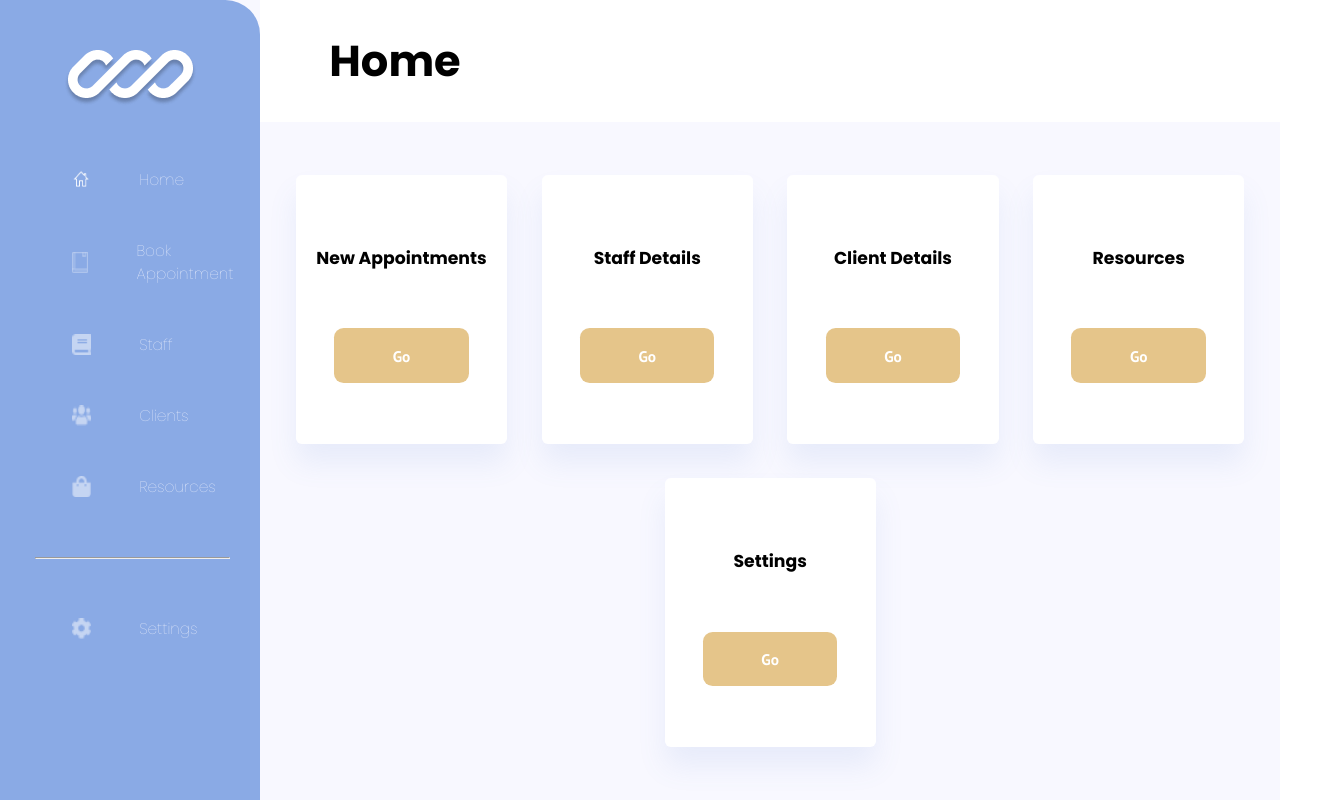
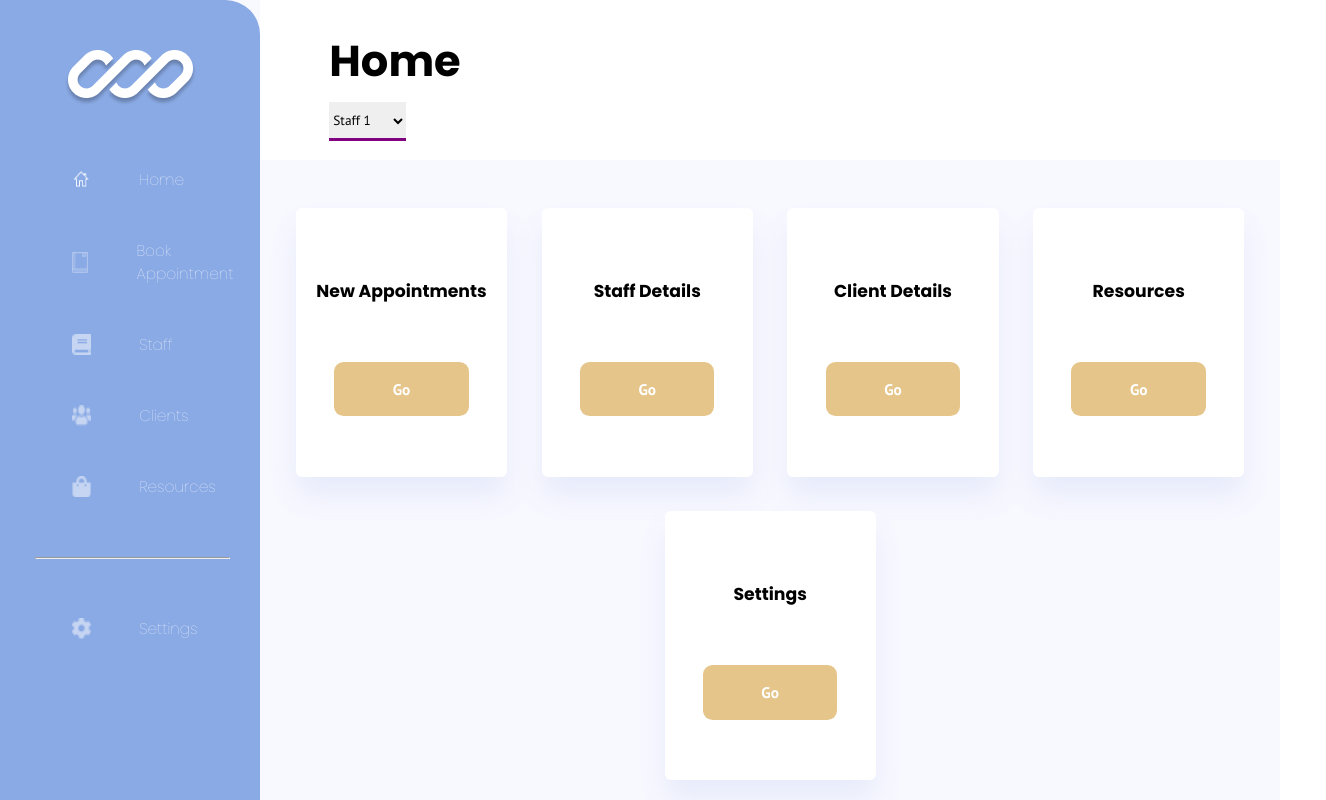
Before and after one commit to nology-tech/verde-client-project, a React (Vite) app: page /home in a window 1280 px wide. Shown: the whole page, 1326 px wide, since content can reach past the window. Built offline with nearby package versions, Linux system fonts and the light colour scheme.

Commit message:
created dropdown and positioned using flex

```diff
--- a/src/components/Header/Header.scss
+++ b/src/components/Header/Header.scss
@@ -29,13 +29,17 @@
   &__button{
     display:none;
   }
+
+  &__dropdown{
+    display: none;
+  }
 }
 
 @media screen and (min-width: $desktop-breakpoint) {
   .header {
     background-color: $clr-white;
     display: flex;
-    flex-direction: row;
+    flex-direction: column;
 
     &--light {
       background-color: $clr-white;
@@ -63,7 +67,17 @@
     }
 
     &__button {
+      display: flex;
+    }
+
+    &__dropdown{
       display: unset;
+      justify-self: flex-start;
+      margin-left: 3rem;
+      height: 2rem;
+      width: 4rem;
+      border: none;
+      border-bottom: 3px solid purple;
     }
   }
 }
--- a/src/components/Header/Header.tsx
+++ b/src/components/Header/Header.tsx
@@ -1,4 +1,5 @@
 import logo from "../../../public/images/logo.png";
+import { StaffList } from "../../data/StaffNavList";
 import Button from "../Button/Button";
 import "./Header.scss";
 
@@ -9,6 +10,7 @@ type HeaderProps = {
   buttonOption: boolean;
   buttonLabel: string;
   buttonVariant: "yellow" | "purple";
+  dropdownOption: boolean;
 };
 
 const Header = ({
@@ -18,11 +20,19 @@ const Header = ({
   buttonOption,
   buttonLabel,
   buttonVariant,
+  dropdownOption
 }: HeaderProps) => {
   return (
     <div className={`header header--${variant}`}>
       <img src={logo} className="header__logo" alt="logo" />
       <h1 className={`header--${variant}__title`}>{title}</h1>
+      {dropdownOption && (
+        <select className={`header__dropdown`} name="staff" id="stafflist">
+          {StaffList.map(staff =>
+          <option className={`header___dropdown--options`} value={`${staff.name}`} >{`${staff.name}`}</option>
+            )}
+        </select>
+      )}
       {buttonOption && (
         <div className="header__button">
           <Button
@@ -30,8 +40,7 @@ const Header = ({
             variant={buttonVariant}
             onClick={onClick}
           />
-        </div>
-      )}
+        </div>)}
     </div>
   );
 };
--- a/src/pages/Home/Home.tsx
+++ b/src/pages/Home/Home.tsx
@@ -17,9 +17,10 @@ const Home = ({ variant }: HomeProps) => {
         <Header
           title="Home"
           variant={variant}
-          buttonOption={false}
+          buttonOption={true}
           buttonLabel="Home"
           buttonVariant="purple"
+          dropdownOption={true}
         />
         <div className="main__container">
           <NavCardList labels={NavCardLabels} variant={variant} />
```
